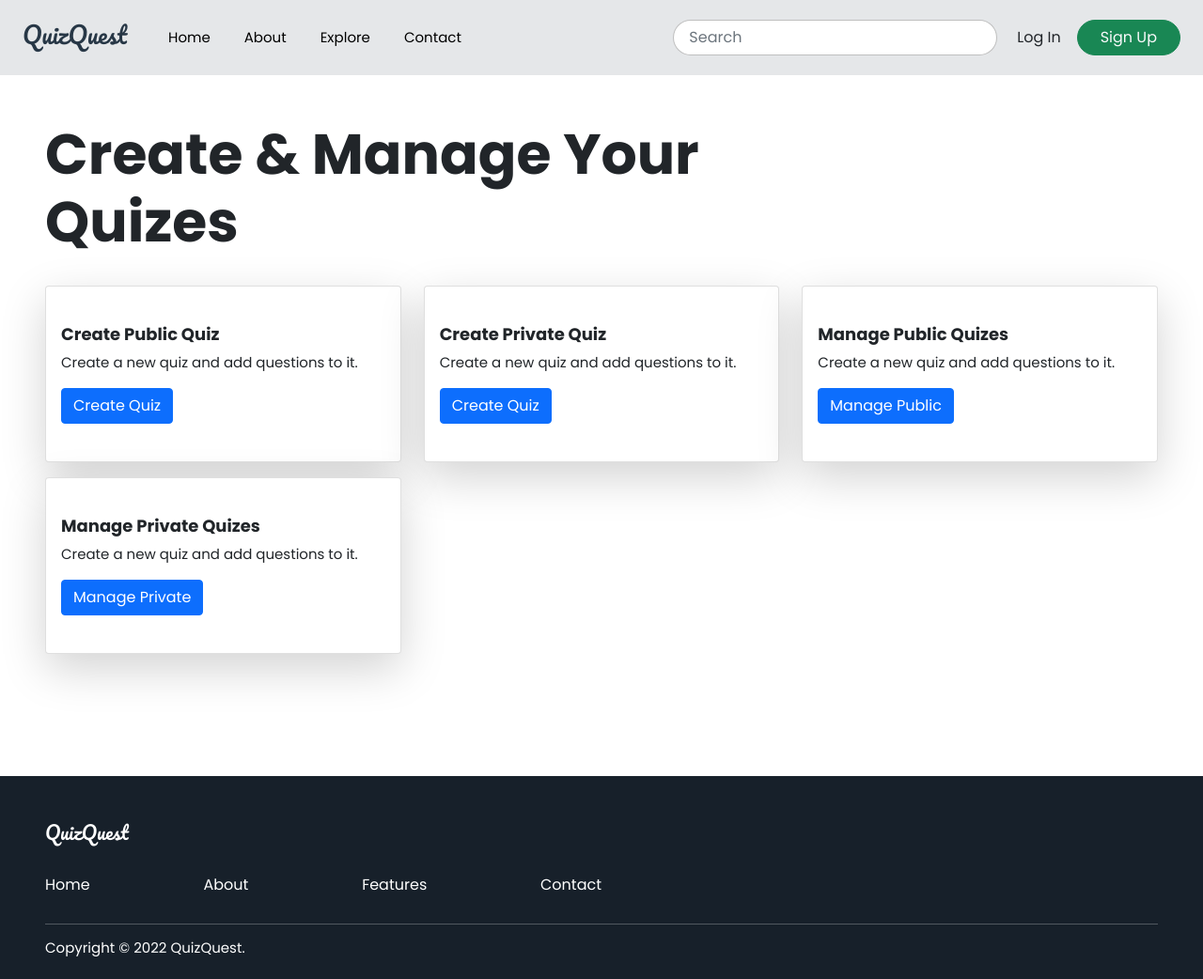
After one commit to mutant46/QuizQuest, a Django app: page /dashboard/ in a window 1280 px wide. The commit adds this page. Shown: the whole page at 94% size. Run offline with Django 4.2, Linux system fonts and the light colour scheme; some libraries are stand-ins or nearby versions.

Commit message:
dashboard.html added

```diff
--- a/quiz/templates/quiz/add_question.html
+++ b/quiz/templates/quiz/add_question.html
@@ -32,7 +32,7 @@
         {% if object.is_private %}
         <a href="{% url 'quiz:quiz_detail' object.id object.slug %}?pwd={{ object.password }}">Done</a>
         {% else %}
-        <a href="{% url 'quiz:quiz_status' object.id %}">Done</a>
+        <a href="{% url 'quiz:quiz_status' object.id object.slug %}">Done</a>
         {% endif %}
     {% endif %}
   </form>
--- a/quiz/views.py
+++ b/quiz/views.py
@@ -14,6 +14,7 @@ class AllQuizesView(ListView):
     model = Quiz
     template_name = 'quiz/quizes.html'
     context_object_name = 'quizes'
+    paginate_by = 4
 
     '''
     Fetching only public quizes
@@ -90,7 +91,7 @@ class QuizQuestionCreateView(OwnerQuestionCreateView):
 
     def get_success_url(self):
         return reverse_lazy('quiz:add_question',
-                            kwargs={'pk': self.object.id})
+                            kwargs={'pk': self.object.id, 'slug': self.object.slug})
 
 
 class QuizStatusView(OwnerUpdateView):
--- a/templates/base.html
+++ b/templates/base.html
@@ -43,7 +43,7 @@
                 <a class="nav-link" href="{% url 'home' %}#about">About</a>
               </li>
               <li class="nav-item ms-lg-1">
-                <a class="nav-link" href="{% url 'home' %}#feature">Features</a>
+                <a class="nav-link" href="{% url 'quiz:quizes' %}">Explore</a>
               </li>
               <li class="nav-item ms-lg-1">
                 <a class="nav-link" href="{% url 'contact' %}">Contact</a>
@@ -97,7 +97,7 @@
                 aria-labelledby="profileDropdown"
               >
                 <li>
-                  <a class="dropdown-item mb-2 py-2" href="#">Dashboard</a>
+                  <a class="dropdown-item mb-2 py-2" href="{% url 'dashboard' %}">Dashboard</a>
                 </li>
                 <li>
                   <a class="dropdown-item mb-2 py-2" href="{% url 'account_change_password' %}">Change Password</a>
--- a/templates/base_forms/form.html
+++ b/templates/base_forms/form.html
@@ -20,7 +20,7 @@
                 <div class="text-danger py-2">
                     <span>{{ field.errors.0 }}</span>
                 </div>
-            {% elif field.name == 'remember' %}
+            {% elif field.name == 'remember'%}
                 {% render_field field class="form-check" id=field.name %}
             {% else %}
                 {% render_field field class="form-control" id=field.name %}
--- a/web/templates/web/contact.html
+++ b/web/templates/web/contact.html
@@ -3,6 +3,11 @@
 {% block content %}
 
     <div class="container-fluid px-4 px-lg-5 py-5">
+
+        <div class="py-3">
+            <h1>Contact Us</h1>
+            <p style="width:60%;">Lorem, ipsum dolor sit amet consectetur adipisicing elit. Quos officiis fugit facilis aut itaque. Dignissimos praesentium ipsam accusamus cupiditate quibusdam.</p>
+        </div>
         <form method="POST">
             {% csrf_token %} {% include 'base_forms/form.html' %}
             <button type="submit" class="btn btn-primary btn-lg">Submit</button>
--- /dev/null
+++ b/web/templates/web/dashboard.html
@@ -0,0 +1,51 @@
+{% extends 'base.html' %}
+{% block title %} Dashboard {% endblock title %}
+
+
+{% block content %}
+
+<div class="container-fluid px-4 px-lg-5 py-5 min-height">
+    <div class="row">
+        <div class="col-sm-12 mb-4">
+            <h1>Create & Manage Your <br> Quizes</h1>
+        </div>
+        <div class="col-md-4 mb-3">
+            <div class="card py-4 shadow-lg">
+                <div class="card-body">
+                    <h5 class="card-title">Create Public Quiz</h5>
+                    <p class="card-text">Create a new quiz and add questions to it.</p>
+                    <a href="{% url 'quiz:create_quiz' %}?status=public" class="btn btn-primary">Create Quiz</a>
+                </div>
+            </div>
+        </div>
+        <div class="col-md-4 mb-3">
+            <div class="card py-4 shadow-lg">
+                <div class="card-body">
+                    <h5 class="card-title">Create Private Quiz</h5>
+                    <p class="card-text">Create a new quiz and add questions to it.</p>
+                    <a href="{% url 'quiz:create_quiz' %}?status=private" class="btn btn-primary">Create Quiz</a>
+                </div>
+            </div>
+        </div>
+        <div class="col-md-4 mb-3">
+            <div class="card py-4 shadow-lg">
+                <div class="card-body">
+                    <h5 class="card-title">Manage Public Quizes</h5>
+                    <p class="card-text">Create a new quiz and add questions to it.</p>
+                    <a href="#" class="btn btn-primary">Manage Public</a>
+                </div>
+            </div>
+        </div>
+        <div class="col-md-4 mb-3">
+            <div class="card py-4 shadow-lg">
+                <div class="card-body">
+                    <h5 class="card-title">Manage Private Quizes</h5>
+                    <p class="card-text">Create a new quiz and add questions to it.</p>
+                    <a href="#" class="btn btn-primary">Manage Private</a>
+                </div>
+            </div>
+        </div>
+    </div>
+</div>
+
+{% endblock content %}
--- a/web/urls.py
+++ b/web/urls.py
@@ -3,4 +3,5 @@ from .views import *
 urlpatterns = [
     path("", home, name='home'),
     path('contact/', ContactView.as_view(), name='contact'),
+    path('dashboard/', DashboardView.as_view(), name='dashboard'),
 ]
--- a/web/views.py
+++ b/web/views.py
@@ -20,3 +20,7 @@ class ContactView(CreateView):
     model = Contact
     fields = ['name', 'email', 'message']
     success_url = '/'
+
+
+class DashboardView(TemplateView):
+    template_name = 'web/dashboard.html'
```
Also changed, not shown: quiz/templates/quiz/quiz_detail.html (+8 -5 lines), quiz/templates/quiz/quizes.html (+35 -0 lines), db.sqlite3.
